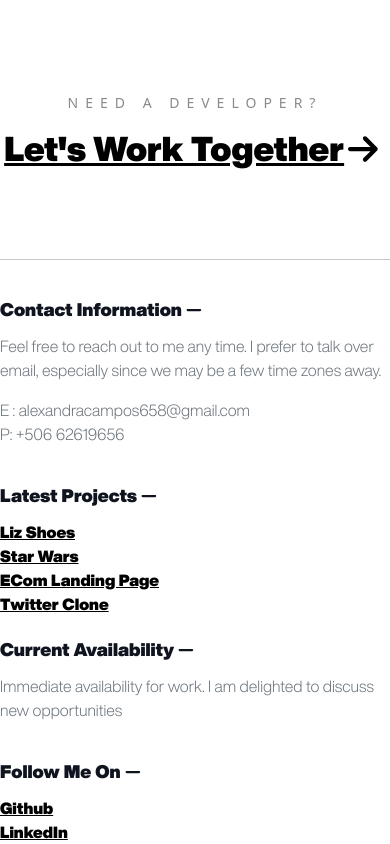
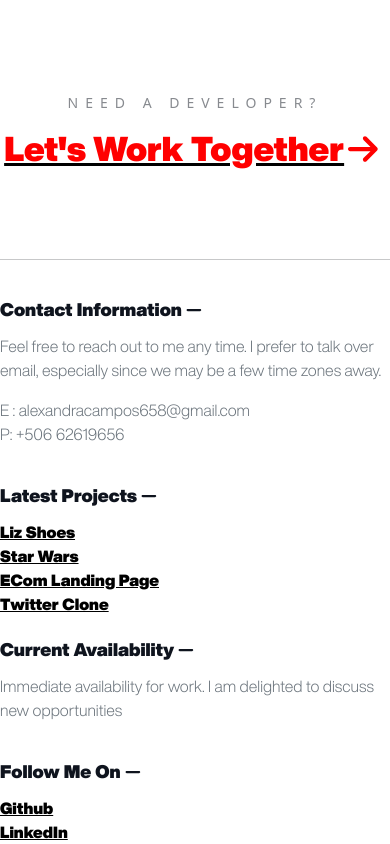
Before and after one commit to lexie70/My-Portfolio, a Next.js app: page / in a window 390 px wide. Shown: the part 3237-4081 px from the top of the page. Built offline with nearby package versions, Linux system fonts and the light colour scheme.

Commit message:
testing classes

```diff
--- a/src/app/contact/page.jsx
+++ b/src/app/contact/page.jsx
@@ -16,7 +16,7 @@ export default function About() {
           <div className="row">
             <div className="col-lg-5">
               <h5 className="">contact</h5>
-              <h1>Get in touch - let's work together.</h1>
+              <h1 className="">Get in touch - let's work together.</h1>
               <h5 className="mt-4">address</h5>
               <h4>
                 <b>
--- a/src/app/globals.css
+++ b/src/app/globals.css
@@ -320,6 +320,8 @@ select {
     line-height: 2.5rem;
     padding-top: 2px;
     padding-bottom: 3px;
+    color: red;
+    text-decoration: none;
   }
 
   .developer {
@@ -419,3 +421,7 @@ select {
     top: 250px;
   }
 }
+.color-link {
+  color: red;
+  text-decoration: none;
+}
--- a/src/app/segundaCosa.jsx
+++ /dev/null
@@ -1,6 +0,0 @@
-
-export default function SegundaCosa() {
-    return (
-      <h1>segunda cosa</h1>
-    )
-  }
```
